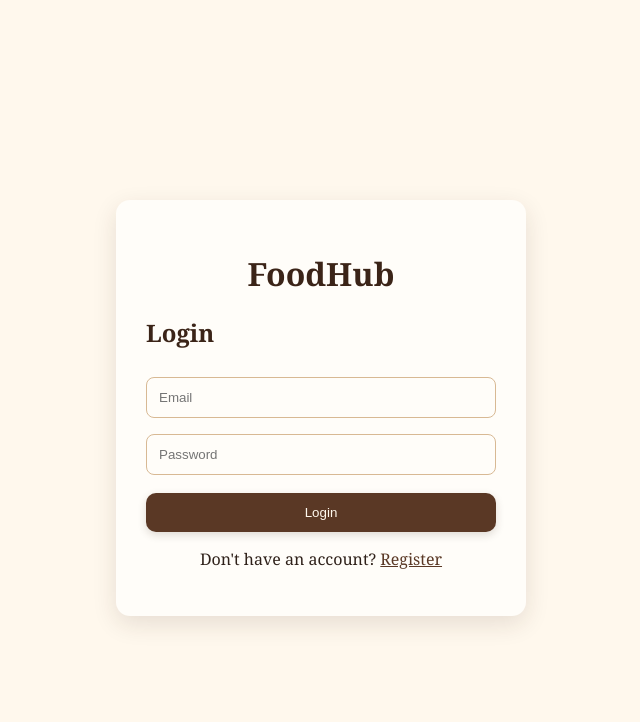
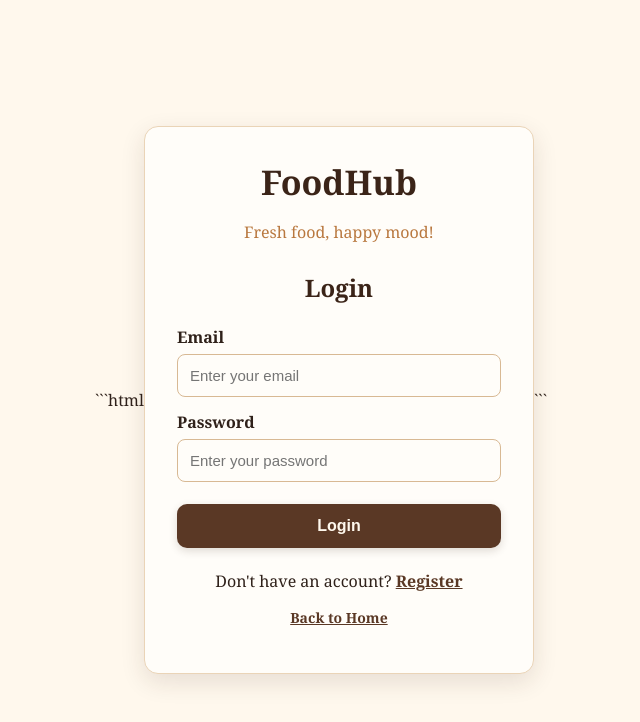
Before and after one commit to abhinayamyala-2010/FoodHub, a website: page login.html in a window 1280 px wide. Shown: the whole page, without its empty margins (319-959 px from the left). Drawn offline with Linux system fonts and the light colour scheme.

Commit message:
login.html

````diff
--- a/login.html
+++ b/login.html
@@ -1,147 +1,267 @@
+```html
 <!DOCTYPE html>
-<html>
+<html lang="en">
 <head>
+    <meta charset="UTF-8">
+    <meta name="viewport" content="width=device-width, initial-scale=1.0">
     <title>FoodHub - Login</title>
 
     <style>
+        :root {
+            --cafe-espresso: #3b2418;
+            --cafe-coffee: #5a3825;
+            --cafe-caramel: #b9783f;
+            --cafe-gold: #d6a15d;
+            --cafe-cream: #fff8ed;
+            --cafe-beige: #f3e5d0;
+            --cafe-latte: #ead4b7;
+            --cafe-text: #2f211a;
+            --cafe-white: #fffdf9;
+            --cafe-shadow: 0 8px 24px rgba(59, 36, 24, 0.12);
+        }
+
+        * {
+            box-sizing: border-box;
+        }
+
         body {
-            font-family: Arial;
-            background: #f5f5f5;
+            margin: 0;
+            min-height: 100vh;
+            padding: 20px;
             display: flex;
             justify-content: center;
             align-items: center;
-            height: 100vh;
+            font-family: Georgia, "Times New Roman", serif;
+            background: var(--cafe-cream);
+            color: var(--cafe-text);
         }
 
         .box {
-            background: white;
-            padding: 30px;
-            width: 350px;
-            border-radius: 10px;
-            box-shadow: 0 0 15px #ccc;
+            background: var(--cafe-white);
+            padding: 32px;
+            width: 100%;
+            max-width: 390px;
+            border: 1px solid var(--cafe-latte);
+            border-radius: 14px;
+            box-shadow: var(--cafe-shadow);
         }
 
         h1 {
             text-align: center;
-            color: #ff5722;
+            color: var(--cafe-espresso);
+            margin: 0 0 8px;
+            font-size: 34px;
+        }
+
+        .subtitle {
+            text-align: center;
+            color: var(--cafe-caramel);
+            margin-bottom: 28px;
+        }
+
+        h2 {
+            color: var(--cafe-espresso);
+            text-align: center;
+            margin-bottom: 22px;
+        }
+
+        label {
+            display: block;
+            margin: 12px 0 6px;
+            font-weight: bold;
         }
 
         input {
+            display: block;
             width: 100%;
             padding: 12px;
-            margin: 8px 0;
-            box-sizing: border-box;
+            margin-bottom: 14px;
+            background: var(--cafe-white);
+            color: var(--cafe-text);
+            border: 1px solid #d8b994;
+            border-radius: 8px;
+            font-size: 15px;
+        }
+
+        input:focus {
+            outline: none;
+            border-color: var(--cafe-caramel);
+            box-shadow: 0 0 0 3px rgba(185, 120, 63, 0.15);
         }
 
         button {
             width: 100%;
-            padding: 12px;
-            background: #ff5722;
-            color: white;
+            padding: 13px;
+            margin-top: 8px;
+            background: var(--cafe-coffee);
+            color: var(--cafe-cream);
             border: none;
+            border-radius: 10px;
+            font-size: 16px;
+            font-weight: bold;
             cursor: pointer;
-            margin-top: 10px;
+            box-shadow: 0 3px 8px rgba(59, 36, 24, 0.16);
         }
 
-        p {
+        button:hover {
+            background: var(--cafe-caramel);
+        }
+
+        button:disabled {
+            opacity: 0.65;
+            cursor: not-allowed;
+        }
+
+        #message {
             text-align: center;
+            overflow-wrap: anywhere;
+            margin-top: 16px;
+            font-size: 14px;
+        }
+
+        .register-link {
+            text-align: center;
+            margin-top: 22px;
         }
 
         a {
-            color: #ff5722;
+            color: var(--cafe-coffee);
+            font-weight: bold;
         }
-    </style>
 
-<style id="foodhub-cafe-theme">
-:root{--cafe-espresso:#3b2418;--cafe-coffee:#5a3825;--cafe-caramel:#b9783f;--cafe-gold:#d6a15d;--cafe-cream:#fff8ed;--cafe-beige:#f3e5d0;--cafe-latte:#ead4b7;--cafe-text:#2f211a;--cafe-white:#fffdf9;--cafe-shadow:0 8px 24px rgba(59,36,24,.12)}
-html,body{background:var(--cafe-cream)!important;color:var(--cafe-text)!important}
-body{font-family:Georgia,'Times New Roman',serif!important}
-header,.header,.navbar,nav,.nav,.topbar,.sidebar{background:var(--cafe-espresso)!important;color:#fff8ed!important}
-header a,.header a,.navbar a,nav a,.nav a,.topbar a,.sidebar a{color:#fff8ed!important}
-h1,h2,h3,h4,h5,h6{color:var(--cafe-espresso)!important}
-button,.btn,.button,input[type=submit],input[type=button]{background:var(--cafe-coffee)!important;color:#fff8ed!important;border-color:var(--cafe-coffee)!important;border-radius:10px!important;box-shadow:0 3px 8px rgba(59,36,24,.16)!important}
-button:hover,.btn:hover,.button:hover,input[type=submit]:hover,input[type=button]:hover{background:var(--cafe-caramel)!important;border-color:var(--cafe-caramel)!important}
-a{color:var(--cafe-coffee)}
-a:hover{color:var(--cafe-caramel)}
-.card,.food-card,.menu-card,.product-card,.order-card,.stat-card,.box,.panel,.container-card,.admin-card,.reservation-card,.review-card,.table-card,.modal-content{background:var(--cafe-white)!important;border-color:var(--cafe-latte)!important;box-shadow:var(--cafe-shadow)!important;border-radius:14px!important}
-input,select,textarea{background:#fffdf9!important;color:var(--cafe-text)!important;border:1px solid #d8b994!important;border-radius:8px!important}
-input:focus,select:focus,textarea:focus{outline:none!important;border-color:var(--cafe-caramel)!important;box-shadow:0 0 0 3px rgba(185,120,63,.15)!important}
-th{background:var(--cafe-coffee)!important;color:#fff8ed!important}
-tr:nth-child(even){background:#fbf1e2!important}
-.badge,.status,.tag,.category{background:var(--cafe-beige)!important;color:var(--cafe-espresso)!important}
-.logo,.brand{color:var(--cafe-gold)!important}
-footer{background:var(--cafe-espresso)!important;color:#fff8ed!important}
-img{border-radius:10px}
-hr{border-color:var(--cafe-latte)!important}
-.cafe-theme-badge{display:inline-block;padding:6px 12px;border-radius:999px;background:var(--cafe-beige);color:var(--cafe-espresso);font-size:13px;font-weight:700;letter-spacing:.4px}
+        a:hover {
+            color: var(--cafe-caramel);
+        }
+
+        .back-link {
+            text-align: center;
+            margin-top: 16px;
+            font-size: 14px;
+        }
     </style>
 </head>
 
 <body>
-
     <div class="box">
-
         <h1>FoodHub</h1>
+        <p class="subtitle">Fresh food, happy mood!</p>
 
         <h2>Login</h2>
 
-    <input type="email" id="email" placeholder="Email">
+        <form id="loginForm">
+            <label for="email">Email</label>
+            <input
+                type="email"
+                id="email"
+                placeholder="Enter your email"
+                autocomplete="email"
+                required
+            >
 
-    <input type="password" id="password" placeholder="Password">
+            <label for="password">Password</label>
+            <input
+                type="password"
+                id="password"
+                placeholder="Enter your password"
+                autocomplete="current-password"
+                required
+            >
 
-    <button onclick="login()">Login</button>
+            <button type="submit" id="loginButton">Login</button>
+        </form>
 
-    <p id="message"></p>
+        <p id="message" role="status" aria-live="polite"></p>
 
-    <p>
+        <p class="register-link">
             Don't have an account?
             <a href="register.html">Register</a>
         </p>
 
+        <p class="back-link">
+            <a href="index.html">Back to Home</a>
+        </p>
     </div>
 
     <script>
+        // Replace this with your actual deployed Render backend URL.
+        const API_BASE_URL = "YOUR_RENDER_BACKEND_URL";
 
-async function login() {
+        const loginForm = document.getElementById("loginForm");
+        const loginButton = document.getElementById("loginButton");
+        const message = document.getElementById("message");
 
-    const email = document.getElementById("email").value;
+        loginForm.addEventListener("submit", async function (event) {
+            event.preventDefault();
+
+            const email = document.getElementById("email").value.trim();
             const password = document.getElementById("password").value;
 
+            if (!email || !password) {
+                message.textContent = "Please enter your email and password.";
+                return;
+            }
+
+            if (API_BASE_URL === "YOUR_RENDER_BACKEND_URL") {
+                message.textContent =
+                    "Backend URL is not configured yet. Please contact the developer.";
+                return;
+            }
+
+            loginButton.disabled = true;
+            loginButton.textContent = "Logging in...";
+            message.textContent = "";
+
+            try {
                 const response = await fetch(
-        "http://localhost:5000/api/auth/login",
+                    `${API_BASE_URL}/api/auth/login`,
                     {
                         method: "POST",
-
                         headers: {
                             "Content-Type": "application/json"
                         },
-
                         body: JSON.stringify({
-                email,
-                password
+                            email: email,
+                            password: password
                         })
                     }
                 );
 
                 const data = await response.json();
 
-    document.getElementById("message").innerText =
-        data.message;
+                if (!response.ok) {
+                    message.textContent =
+                        data.message || "Login failed. Please check your details.";
+                    return;
+                }
 
-    if (response.ok) {
+                if (!data.user) {
+                    message.textContent =
+                        "Login response is missing user information.";
+                    return;
+                }
 
                 localStorage.setItem(
                     "foodhubUser",
                     JSON.stringify(data.user)
                 );
 
-        setTimeout(() => {
+                message.textContent = "Login successful! Opening menu...";
+
+                setTimeout(function () {
                     window.location.href = "menu.html";
                 }, 500);
+
+            } catch (error) {
+                console.error("FoodHub login error:", error);
+
+                message.textContent =
+                    "Cannot connect to the server. Check your backend URL and deployment.";
+            } finally {
+                loginButton.disabled = false;
+                loginButton.textContent = "Login";
             }
-}
-
+        });
     </script>
-
 </body>
 </html>
+```
````
Lines whose indentation alone changed are shown as unchanged.
